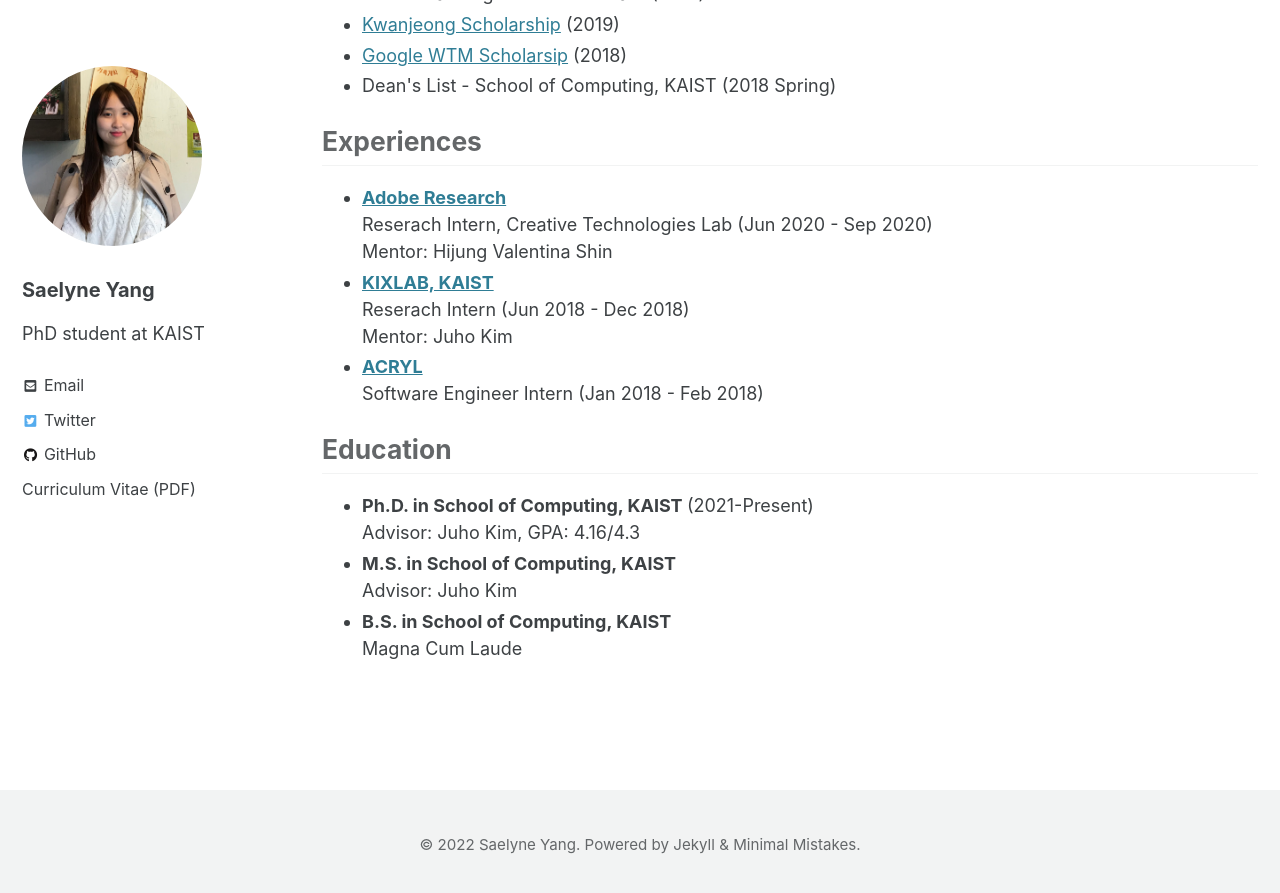
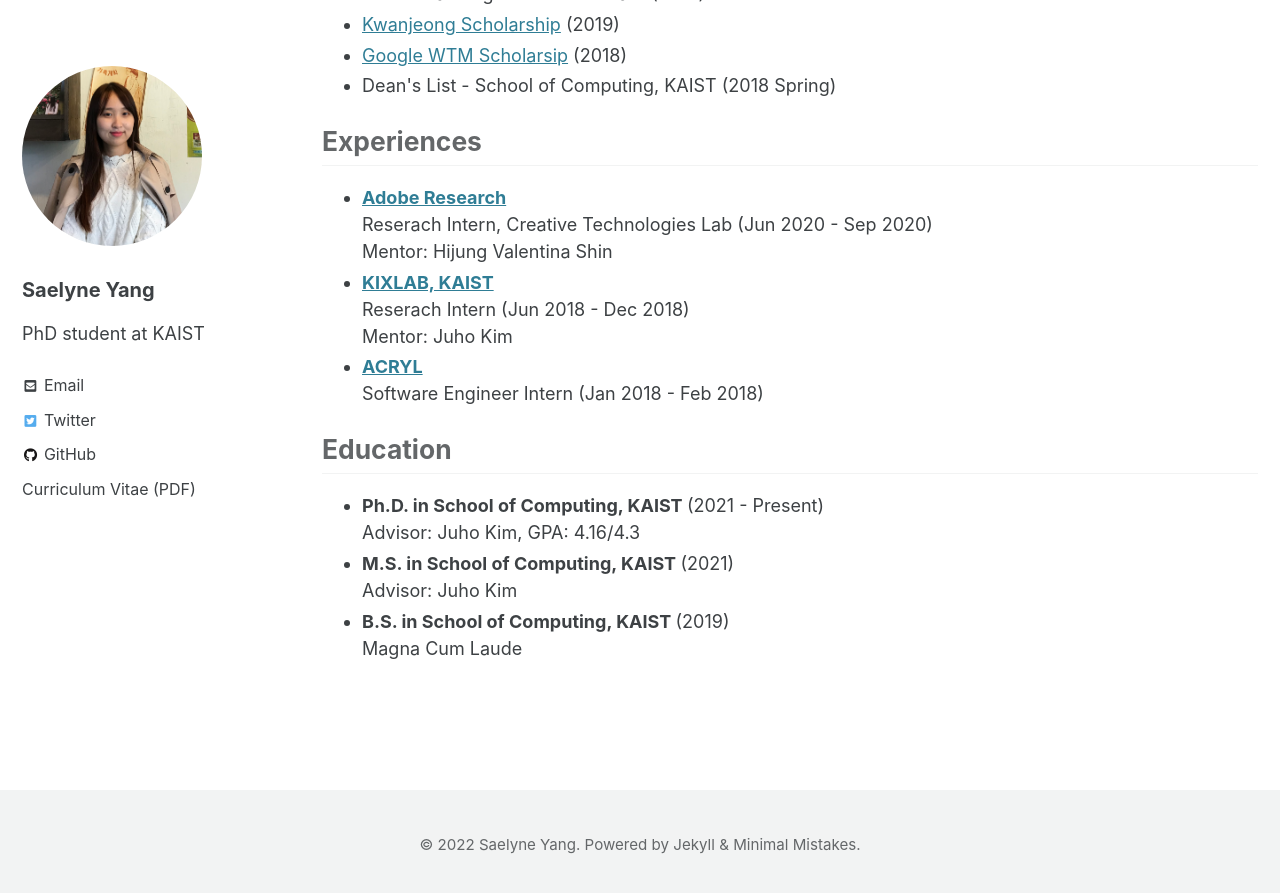
Before and after one commit to saelyne/saelyne-website, a Jekyll site: the page built from index.html, in a window 1280 px wide and 900 px high, scrolled down 1750 px. Shown: the top 893 px of the window. Built offline with Jekyll 4.4.1, drawn with Linux system fonts in a browser that asks for light colours; cached includes are drawn as plain includes; the list of posts is cut into pages by our own code.

Commit message:
education

```diff
--- a/_data/education.yml
+++ b/_data/education.yml
@@ -1,12 +1,12 @@
 - position: "Ph.D."
   affiliation: "School of Computing, KAIST"
-  date: "Mar 2021 - Present"
+  date: "(2021 - Present)"
   note: "Advisor: Juho Kim, GPA: 4.16/4.3"
 - position: "M.S."
   affiliation: "School of Computing, KAIST"
-  date: "Mar 2019 - Feb 2021"
+  date: "(2021)"
   note: "Advisor: Juho Kim"
 - position: "B.S."
   affiliation: "School of Computing, KAIST"
-  date: "Mar 2015 - Feb 2019"
+  date: "(2019)"
   note: "Magna Cum Laude"
--- a/_layouts/home.html
+++ b/_layouts/home.html
@@ -120,9 +120,7 @@ layout: archive
   <li>
     <div style="font-weight: bold;">
       {{item.position}} in {{item.affiliation}}
-      {% if item.position == "Ph.D." %}
-      <span style="font-weight: normal;">(2021-Present)</span>
-      {% endif %}
+      <span style="font-weight: normal;">{{item.date}}</span>
     </div>
     {{item.note}}
     <br>
```
Also changed, not shown: 3 other files.
